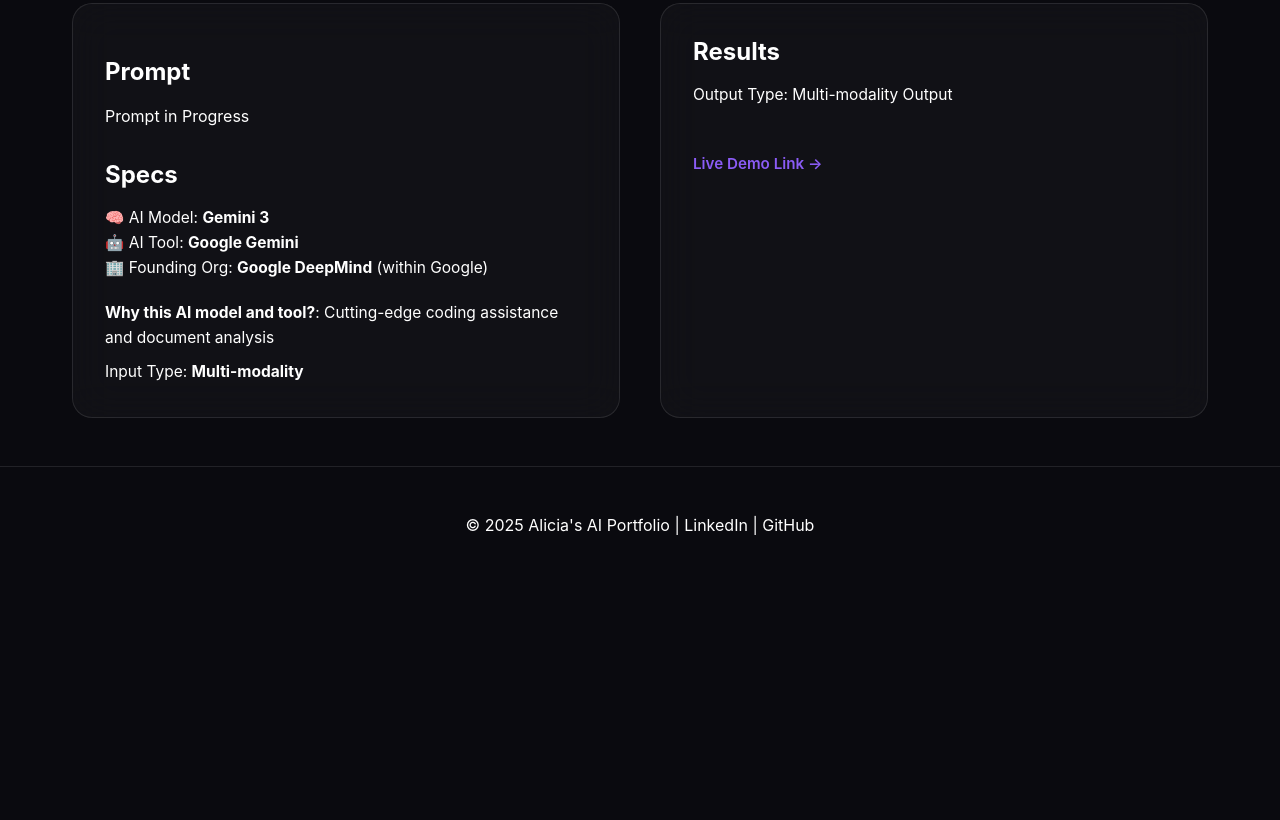
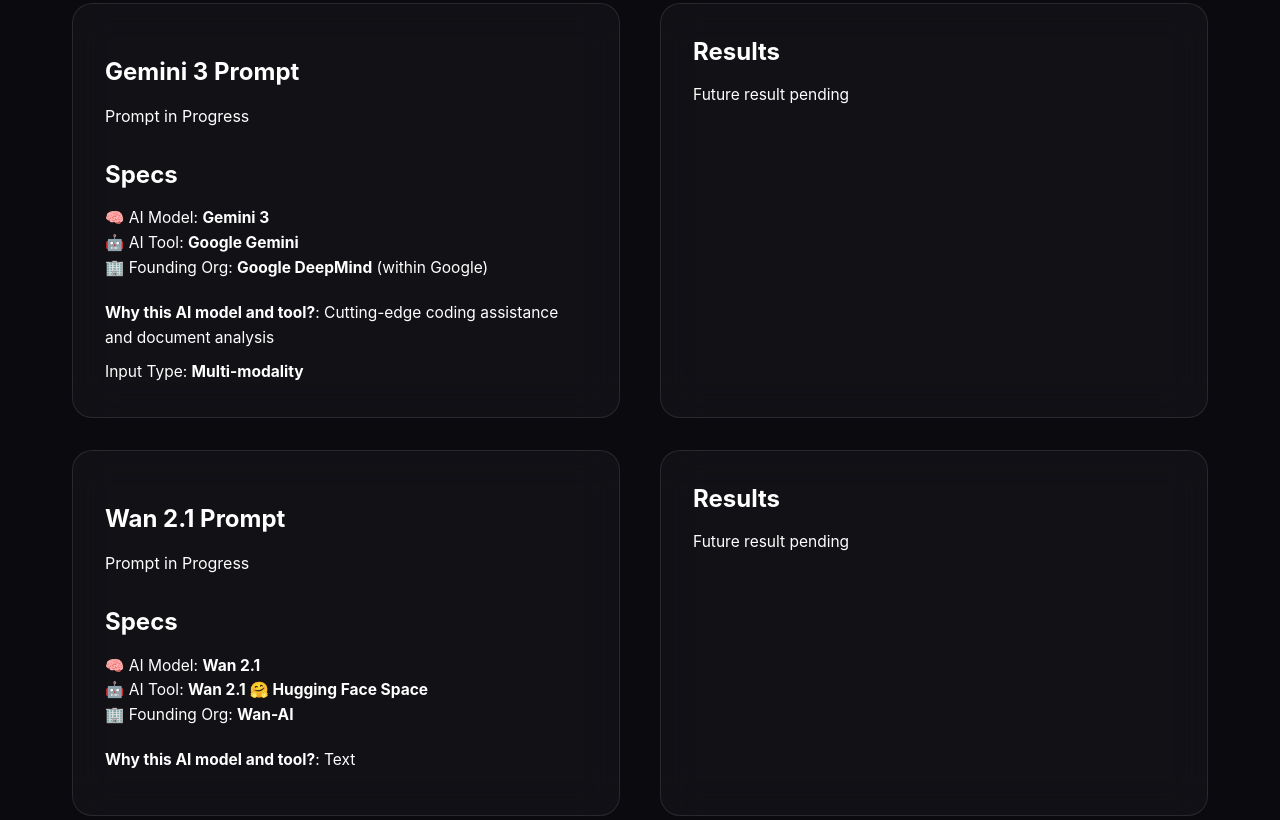
Before and after one commit to AleeWeb/ai-demo-portfolio, a plain HTML site: page index.html in a window 1280 px wide. Shown: the part 1684-2504 px from the top of the page. Before the commit the page ends 2267 px from the top, so only its background shows below. Drawn offline with Linux system fonts and the light colour scheme; a script that the page names is missing.

Commit message:
Updated starting content for last two multimodal prompts

```diff
--- a/index.html
+++ b/index.html
@@ -113,19 +113,22 @@
                 <div class="card">
                     <h3>✨ Output Result -
                         <a class="demo-link" href="https://chatgpt.com/share/692a2da6-51f8-8008-bcbd-5cf27d7d84f7"
-                target="_blank"
-                class="card-link">🔗 Live Demo Link</a></h3>
+                            target="_blank" class="card-link">🔗 Live Demo Link</a>
+                    </h3>
 
 
                     <img class="img-responsive mb-30" src="/images/multimodial_GPT5_prompt_infographic_final.png"
                         alt="ChatGPT Infographic PNG Output" />
 
-                      <div><div style="left: 0; width: 100%; height: 0; position: relative;
+                    <div>
+                        <div style="left: 0; width: 100%; height: 0; position: relative;
                       padding-bottom: 53.4702%;">
                             <iframe src="https://iframely.net/8j6BxQFo?theme=light"
                                 style="top: 0; left: 0; width: 100%; height: 100%; position: absolute; border: 0;"
                                 allowfullscreen allow="encrypted-media *;"></iframe>
-                    </div></div><script async src="https://iframely.net/embed.js"></script>
+                        </div>
+                    </div>
+                    <script async src="https://iframely.net/embed.js"></script>
 
 
                 </div>
@@ -136,7 +139,7 @@
             <div class="cards-grid">
                 <div class="card">
 
-                    <h3 class="mt-20">Prompt</h3>
+                    <h3 class="mt-20">Gemini 3 Prompt</h3>
 
                     <h4 class="mb-30 prompt">
 
@@ -153,7 +156,8 @@
 
 
                     <p class="mt-20 mb-10">
-                        <strong>Why this AI model and tool?</strong>: Cutting-edge coding assistance and document
+                        <strong>Why this AI model and tool?</strong>:
+                        Cutting-edge coding assistance and document
                         analysis
                     </p>
 
@@ -165,14 +169,48 @@
                 <div class="card">
                     <h3>Results</h3>
 
-                    <p class="mb-30">Output Type: Multi-modality Output</p>
+                    <p class="mb-30">Future result pending</p>
 
 
-                    <a href="#" class="card-link">Live Demo Link →</a>
                 </div>
             </div><!--End of Card Grid-->
 
+
+
+
+            <div class="cards-grid">
+                <div class="card">
+
+                    <h3 class="mt-20">Wan 2.1 Prompt</h3>
+
+                    <h4 class="mb-30 prompt">
+
+                        Prompt in Progress
+                    </h4>
+
+                    <h3>Specs</h3>
+
+                    <p>🧠 AI Model: <strong>Wan 2.1</strong></p>
+
+                    <p>🤖 AI Tool: <strong>Wan 2.1 🤗 Hugging Face Space</strong></p>
+
+                    <p>🏢 Founding Org: <strong>Wan-AI</strong></p>
+
+
+                    <p class="mt-20 mb-10">
+                        <strong>Why this AI model and tool?</strong>:
+                        Text
+                    </p>
                 </div>
+
+                <div class="card">
+                    <h3>Results</h3>
+
+                    <p class="mb-30">Future result pending</p>
+                </div>
+            </div><!--End of Card Grid-->
+
+        </div><!--End of Multimodal Tab-->
 
         <!-----------PROMPT REFINEMENT TAB START ------------->
         <div class="tab-content" id="tab-1">
@@ -314,19 +352,19 @@
                     <a href="#" class="card-link">Live Demo Link →</a>
                 </div>
             </div>
-        </div>
+
         <!----------- END OF PROMPT REFINEMENT TAB ------------->
 
-        <!-----------TEXT GENERATION TAB------------->
-        <div class="tab-content" id="tab-2">
-            <p class="text-align">More coming soon</p>
-        </div>
 
         <!-----------IMAGE GENERATION TAB START ------------->
         <div class="tab-content" id="tab-3">
             <p class="text-align">More coming soon</p>
+
+            <p>FLUX.1-dev</p>
         </div>
-    </section>
+
+                </div>
+    </section><!--End of Tabbed Content-->
 
     <!-- Footer -->
     <footer>
```
Lines whose indentation alone changed are shown as unchanged.
